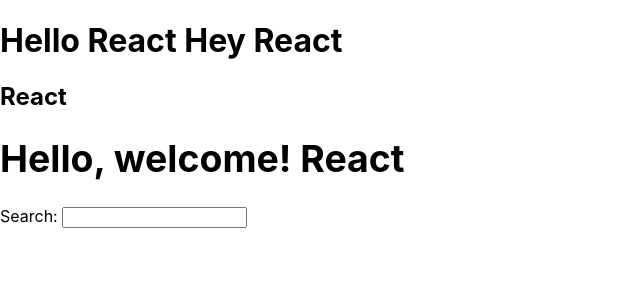
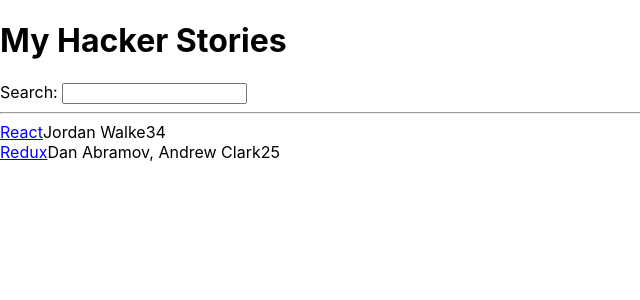
Before and after one commit to Masakida0514/educative_study, a React (Create React App) app: page / in a window 1280 px wide. Shown: the top 300 px of the page, without its empty margins (0-640 px from the left). Built offline with nearby package versions, Linux system fonts and the light colour scheme.

Commit message:
map関数を使って華麗に処理

```diff
--- a/src/App.js
+++ b/src/App.js
@@ -1,20 +1,4 @@
 import React from 'react';
-
-// var/const/letの違い
-// var: 再宣言、再代入可能
-// let: 再宣言不可、再代入可能
-// const: 再宣言・再代入不可
-// HtmlFor: for attribute in HTML
-const title = "React";
-const welcome = {
-  greeting: 'Hey',
-  title: 'React',
-};
-const element = <h1>Hello, welcome! {welcome.title}</h1>;
-
-function getTitle(title) {
-  return title;
-}
 
 const list = [
   {
@@ -36,15 +20,27 @@
 ];
 
 function App() {
-  return(
+  return (
     <div>
-      <h1>Hello {title} {welcome.greeting} {welcome.title}</h1>
-      <h2>{getTitle('React')}</h2>
-      <h3>{element}</h3>
-      <label htmlFor='search'>Search: </label>
-      <input id='search' type="text" />
+      <h1>My Hacker Stories</h1>
+
+      <label htmlFor="search">Search: </label>
+      <input id="search" type="text" />
+      <hr />
+        {list.map(function(item) {
+          return (
+          <div key={item.objectID}>
+          {/* リストにkeyを割り当て可能 */}
+            <span>
+              <a href={item.url}>{item.title}</a>
+            </span>
+            <span>{item.author}</span>
+            <span>{item.num_comments}</span>
+            <span>{item.points}</span>
+          </div>
+          );
+        })}
     </div>
   );
 }
-
 export default App;
```
